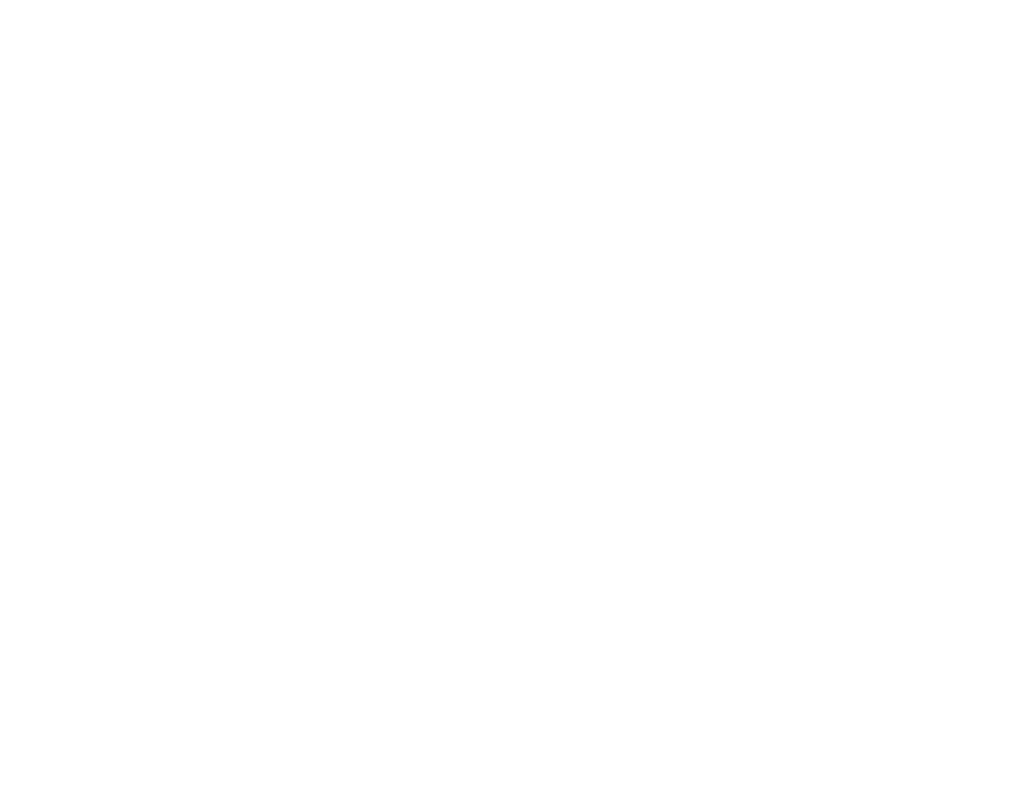
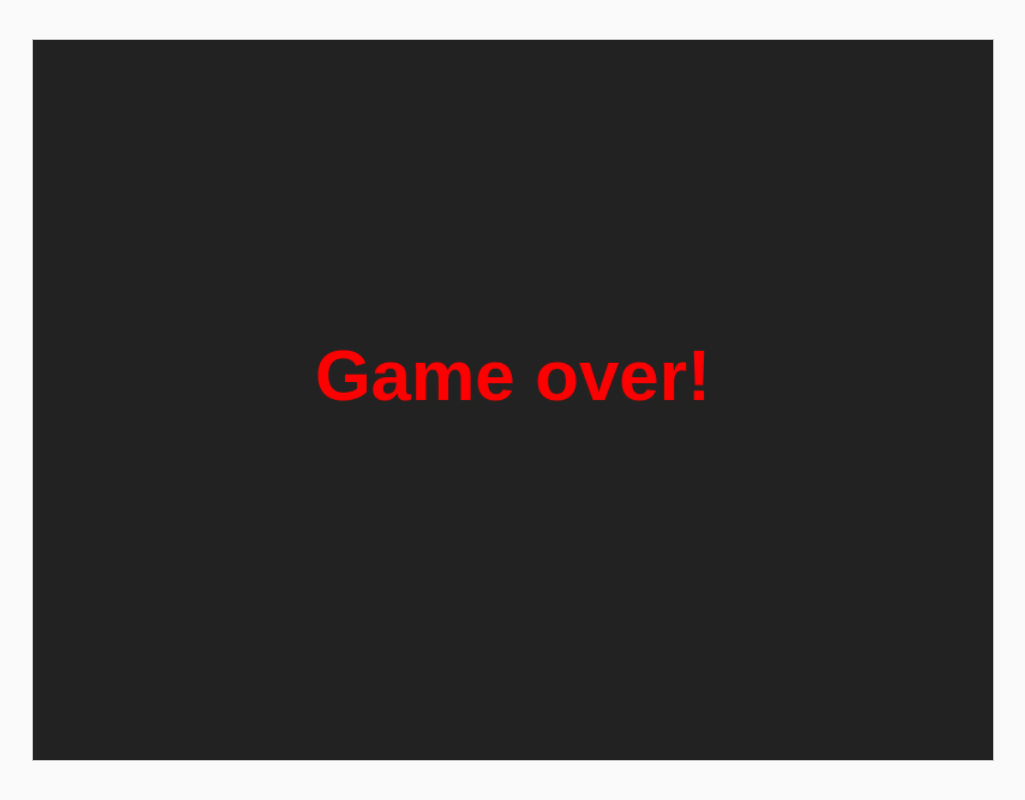
Before and after one commit to rick2909/personal_sprint, a website: page Breakout/index.html in a window 1280 px wide. Shown: the whole page, without its empty margins (127-1152 px from the left). Drawn offline with nearby package versions, Linux system fonts and the light colour scheme.

Commit message:
add breakout

```diff
--- /dev/null
+++ b/Breakout/assets/js/colorpicker.js
@@ -0,0 +1,8 @@
+function randomColor() {
+	const LETTERS = '0123456789ABCDEF';
+	let color = '#';
+	for (let i = 0; i < 6; i++) {
+		color += LETTERS[Math.floor(Math.random() * 16)];
+	}
+	return color;
+}
--- /dev/null
+++ b/Breakout/assets/js/gamescript.js
@@ -0,0 +1,186 @@
+const CANVAS = document.getElementById('canvas')
+const PLAYER = new object(300, 550, 0, 0, 150, 15, 'player', '#00FF00');
+const BAL= new object(300, 500, Math.floor(Math.random() * 3) + 1, Math.floor(Math.random() * 3) + 1, 10, 10, 'bal', '#FF69B4');
+const PLAYERSPEED = 3;
+const BLOCKROWS = 10;
+const BLOCKCOLLUMS = 20;
+const AI = false;
+const MAX_SCORE = 2000;
+const FPS = 60;
+
+let blocks = [];
+let keyObjects = new Array(255);
+let score = 0;
+let handle = 0;
+let pauze = false;
+
+function start(){
+	init();
+	score = 0;
+	handle = setInterval(update, 1000 / FPS);
+}
+
+function stop(){
+	clearInterval(handle);
+	handle = 0;
+}
+
+function init(){
+	CANVAS.width = 800;
+	CANVAS.height = 600;
+	ctx = CANVAS.getContext('2d');
+	ctx.clearRect(0, 0, 800, 600);
+
+	//set all keys on false
+	for (let i = 0; i < keyObjects.length; i++){
+		keyObjects[i] = false;
+	}
+
+	//set pressed key on true
+	document.addEventListener('keydown', keyDown, false);
+	function keyDown(event) {
+		keyObjects[event.keyCode] = true;
+	}
+	//set released key on false
+	document.addEventListener('keyup', keyUp, false);
+	function keyUp(event) {
+		keyObjects[event.keyCode] = false;
+	}
+
+	document.addEventListener('keypress', pauzeGame);
+	function pauzeGame(event){
+		keycode = event.keyCode;
+		console.log(keycode);
+		if(keycode == 112){
+			console.log('stop');
+			if(!pauze){
+				stop();
+				pauze = true;
+			}else if(pauze){
+				pauze = false;
+				handle = setInterval(update, 1000 / FPS);
+			}
+		}
+	}
+
+	//greate blocks
+	for(let i = 0; i < BLOCKROWS; i++){
+		blocks[i] = [];
+		for(let j = 0; j < BLOCKCOLLUMS; j++){
+			let block = new object (i * 80 + 5, j * 20 + 5, 0, 0, 70, 15, 'block' + i + j, randomColor(), true);
+			blocks[i][j] = block
+		}
+	}
+}
+
+function update() {
+	if (PLAYER.xPos >= 650){
+		PLAYER.xPos = 649;
+	}
+	else if(PLAYER.xPos <= 0){
+		PLAYER.xPos = 1;
+	}
+	if (PLAYER.xPos < 650 && PLAYER.xPos > 0){
+		move();
+	}
+
+	PLAYER.update();
+	BAL.update();
+	draw();
+	//pauzeGame();
+	collisions();
+	if(score >= MAX_SCORE){
+		endGame(true);
+	}
+}
+
+function draw() {
+	ctx.clearRect(0, 0, 800, 600)
+	PLAYER.draw();
+	BAL.draw();
+
+	for(let i = 0; i < BLOCKROWS; i++){
+		for(let j = 0; j < BLOCKCOLLUMS; j++){
+			if(blocks[i][j].alive){
+				blocks[i][j].draw();
+			}
+		}
+	}
+}
+
+function move(){
+	//ai
+	if (AI == true){
+		PLAYER.xPos = BAL.xPos - PLAYER.width / 2;
+	}
+	if(keyObjects[37] == true || keyObjects[65] == true){
+		PLAYER.xPos += -PLAYERSPEED;
+	}
+	if(keyObjects[39] == true || keyObjects[68] == true){
+		PLAYER.xPos += PLAYERSPEED;
+	}
+}
+
+function collisions(){
+	//PADLE
+	if( BAL.xPos + BAL.width >= PLAYER.xPos && BAL.xPos <= PLAYER.xPos + PLAYER.width && BAL.yPos > 540 && BAL.yPos < 545 ) {
+		BAL.changeDirection('Y');
+	}
+	if( BAL.xPos + BAL.width >= PLAYER.xPos && BAL.xPos <= PLAYER.xPos && BAL.yPos > 540 && BAL.yPos < 545 ) {
+		if( BAL.speedX > 0){
+			BAL.changeDirection('X');
+		}
+	}
+	if(BAL.xPos <= PLAYER.xPos + PLAYER.width && BAL.xPos + BAL.width >= PLAYER.xPos + PLAYER.width && BAL.yPos > 540 && BAL.yPos < 545) {
+		if( BAL.speedX < 0){
+			BAL.changeDirection('X');
+		}
+	}
+
+	//canvas
+	if(BAL.xPos > 790 || BAL.xPos < 0){
+		BAL.changeDirection('X');
+	}
+	if(BAL.yPos > 590 || BAL.yPos < 0){
+		BAL.changeDirection('Y');
+	}
+
+	if(BAL.yPos > CANVAS.height - 10){
+		endGame(false)
+	}
+
+	//blocks
+	for(let i = 0; i < BLOCKROWS; i++){
+		for(let j = 0; j < BLOCKCOLLUMS; j++){
+			block = blocks[i][j]
+			if(block.alive){
+				if( BAL.xPos + BAL.height > block.xPos && BAL.xPos < block.xPos + block.width
+					&& BAL.yPos < block.yPos + block.height && BAL.yPos + BAL.height > block.yPos )
+					{
+					BAL.changeDirection('Y');
+					block.alive = false;
+					score += 10;
+					console.log(score);
+				}
+			}
+		}
+	}
+}
+
+function endGame(state){
+	if(state){
+		stop();
+		ctx.clearRect(0, 0, 800, 600);
+		ctx.fillStyle = `green`;
+		ctx.font = 'bold 60px Arial';
+		ctx.textAlign = "center";
+		ctx.fillText('YOU WON!!', CANVAS.width/2, CANVAS.height/2);
+	}else{
+		stop();
+		ctx.clearRect(0, 0, 800, 600);
+		ctx.fillStyle = `red`;
+		ctx.font = 'bold 60px Arial';
+		ctx.textAlign = "center";
+		ctx.fillText('Game over!', CANVAS.width/2, CANVAS.height/2);
+	}
+}
--- /dev/null
+++ b/Breakout/assets/js/objects.js
@@ -0,0 +1,33 @@
+class object{
+
+	constructor(posX, posY, speedX, speedY, width, height, name, color, alive = true){
+		this.xPos = posX;
+		this.yPos = posY;
+		this.speedX = speedX;
+		this.speedY = speedY;
+		this.width = width;
+		this.height = height;
+		this.name = name;
+		this.color = color;
+		this.alive = alive;
+	}
+
+	update(){
+		this.xPos += this.speedX;
+		this.yPos += this.speedY;
+	}
+
+	changeDirection(direction){
+		if (direction === 'X'){
+			this.speedX = -this.speedX;
+		}
+		else if (direction === 'Y'){
+			this.speedY = -this.speedY;
+		}
+	}
+
+	draw(){
+		ctx.fillStyle = this.color;
+		ctx.fillRect(this.xPos, this.yPos, this.width, this.height);
+	}
+}
--- a/Breakout/assets/sass/modules/_vars.scss
+++ b/Breakout/assets/sass/modules/_vars.scss
@@ -1,2 +1,3 @@
 $black: #222;
-$white: #eee;
+$white: #fafafa;
+$grey: #c3c3c3;
--- a/Breakout/assets/sass/partials/_layout.scss
+++ b/Breakout/assets/sass/partials/_layout.scss
@@ -1,5 +1,18 @@
 .container {
-	width: 600px;
-	height: 600px;
 	margin: auto;
+	background-color: $white;
+	width: 100vw;
+	height: 75vw;
+	max-height: 100vh;
+	max-width: 133.33vh;
+	display: flex;
+	justify-content: center;
+	align-items: center;
+
+	.canvas {
+		width: 90%;
+		height: 90%;
+		background-color: $black;
+		border: 1px solid $grey;
+	}
 }
--- a/Breakout/gulp-tasks/browser-sync.js
+++ b/Breakout/gulp-tasks/browser-sync.js
@@ -8,6 +8,7 @@ gulp.task('serve', ['sass'], function() {
 		server: "./"
 	});
 
-	gulp.watch("assets/sass/*.scss", ['sass']);
-	gulp.watch("app/*.html").on('change', browserSync.reload);
+	gulp.watch("assets/sass/**/*.scss", ['sass']).on('change', browserSync.reload);
+	gulp.watch("assets/js/*.js").on('change', browserSync.reload);
+	gulp.watch("*.html").on('change', browserSync.reload);
 });
--- a/Breakout/index.html
+++ b/Breakout/index.html
@@ -2,11 +2,15 @@
 <html lang="en">
 <head>
 	<meta charset="UTF-8">
-	<link rel="stylesheet" href="style.css">
+	<link rel="stylesheet" href="assets/css/style.css">
 	<title>Breakout</title>
 </head>
-<body>
-	<canvas width="720" height="480" id="canvas"></canvas>
-<script></script>
+<body onload="start();">
+	<div class="container">
+		<canvas width="1024" height="768" id="canvas" class="canvas"></canvas>
+	</div>
+<script src="assets/js/colorpicker.js" type="text/javascript"></script>
+<script src="assets/js/objects.js" type="text/javascript"></script>
+<script src="assets/js/gamescript.js" type="text/javascript"></script>
 </body>
 </html>
```
Also changed, not shown: Breakout/assets/css/style.css (added).
